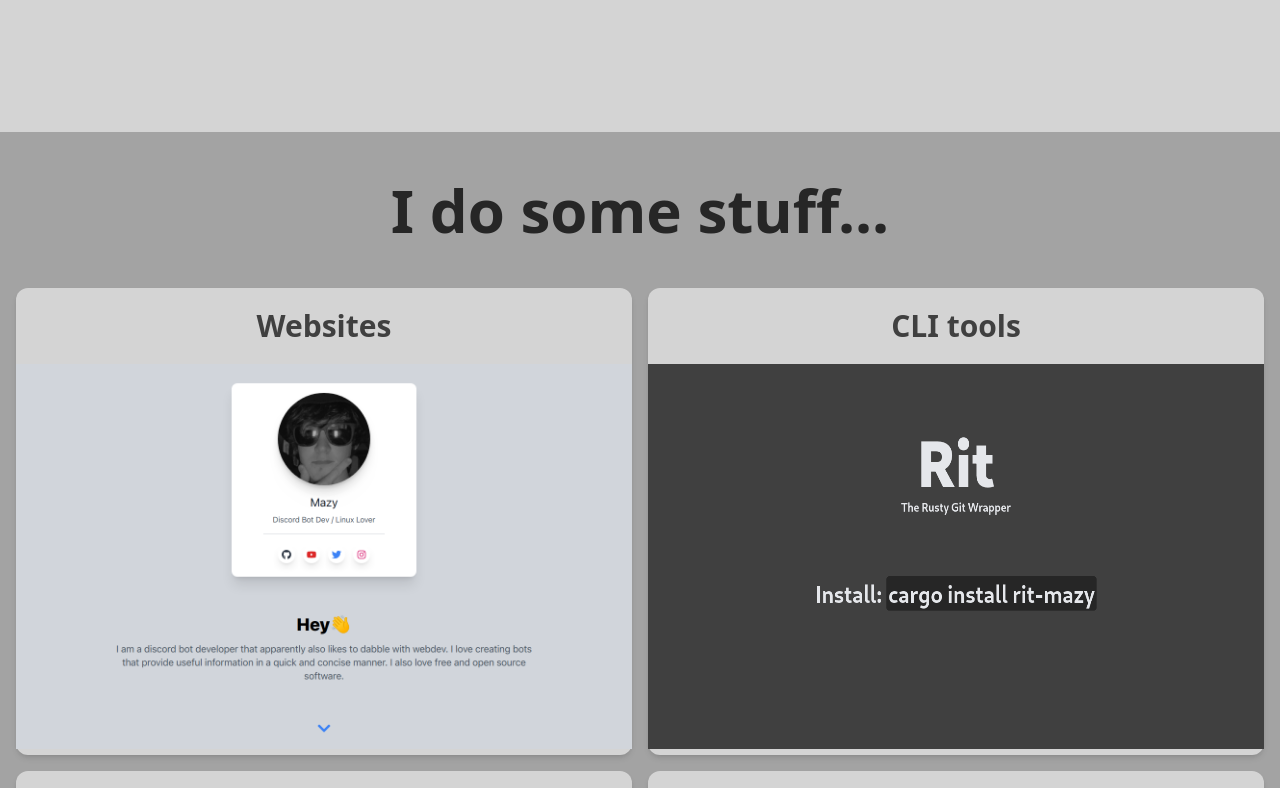
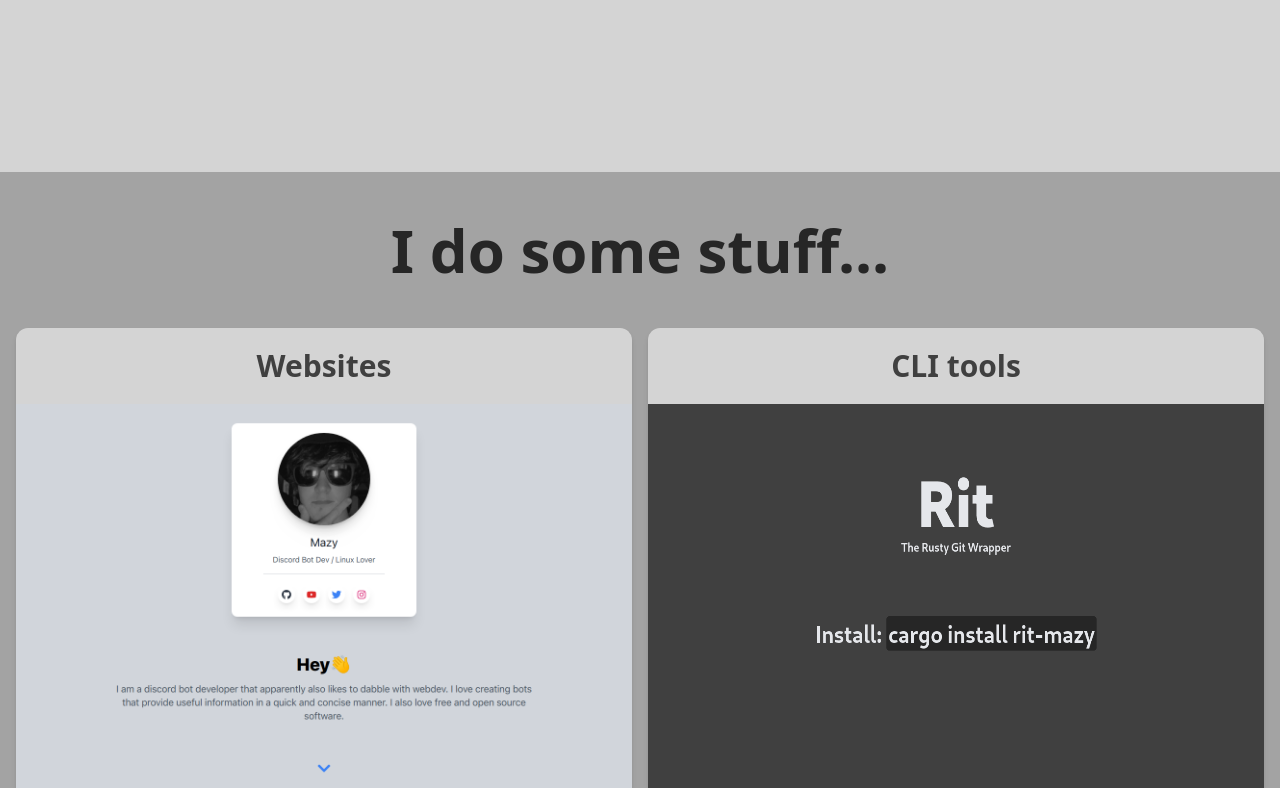
Before and after one commit to mazylol/mazylol.com, a Next.js app: page / in a window 1280 px wide. Shown: the part 680-1468 px from the top of the page. Built offline with nearby package versions, Linux system fonts and the light colour scheme.

Commit message:
update deps and fix spacing

```diff
--- a/pages/index.tsx
+++ b/pages/index.tsx
@@ -11,7 +11,7 @@ export default function Index() {
         </p>
       </div>
       <Animation />
-      <div className="bg-neutral-400 min-h-screen mt-[75vh] pb-4">
+      <div className="bg-neutral-400 min-h-screen mt-[80vh] pb-4">
         <div className="pt-12">
           <p className="text-6xl font-bold text-center text-neutral-800">I do some stuff...</p>
           <div className="grid grid-cols-2 gap-4 mt-12 mx-4">
```
Also changed, not shown: 1 other file (tests, documents, lock files or other folders).
